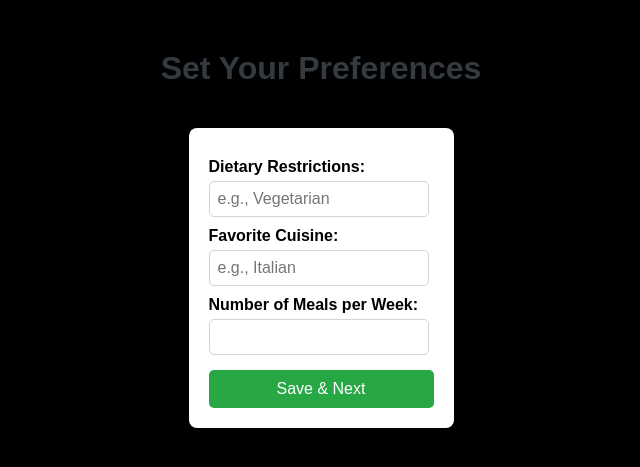
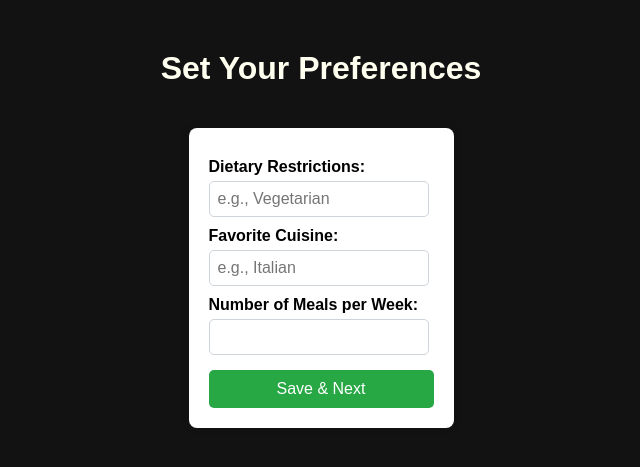
Before and after one commit to sfd2004/Assignment_2, a Flask app: page /preferences in a window 1280 px wide. Shown: the top 467 px of the page, without its empty margins (319-959 px from the left). Run offline with Flask 3, Linux system fonts and the light colour scheme; the visitor is signed in with stand-in values (Sample User, id 1).

Commit message:
Update preferences.css

```diff
--- a/static/preferences.css
+++ b/static/preferences.css
@@ -1,13 +1,13 @@
 body {
     font-family: Arial, sans-serif;
-    background-color: #000000;
+    background-color: #121212;
     text-align: center;
     margin: 0;
     padding: 0;
 }
 
 h1 {
-    color: #343a40;
+    color: #FFFFF0;
     margin-top: 50px;
 }
 
```
